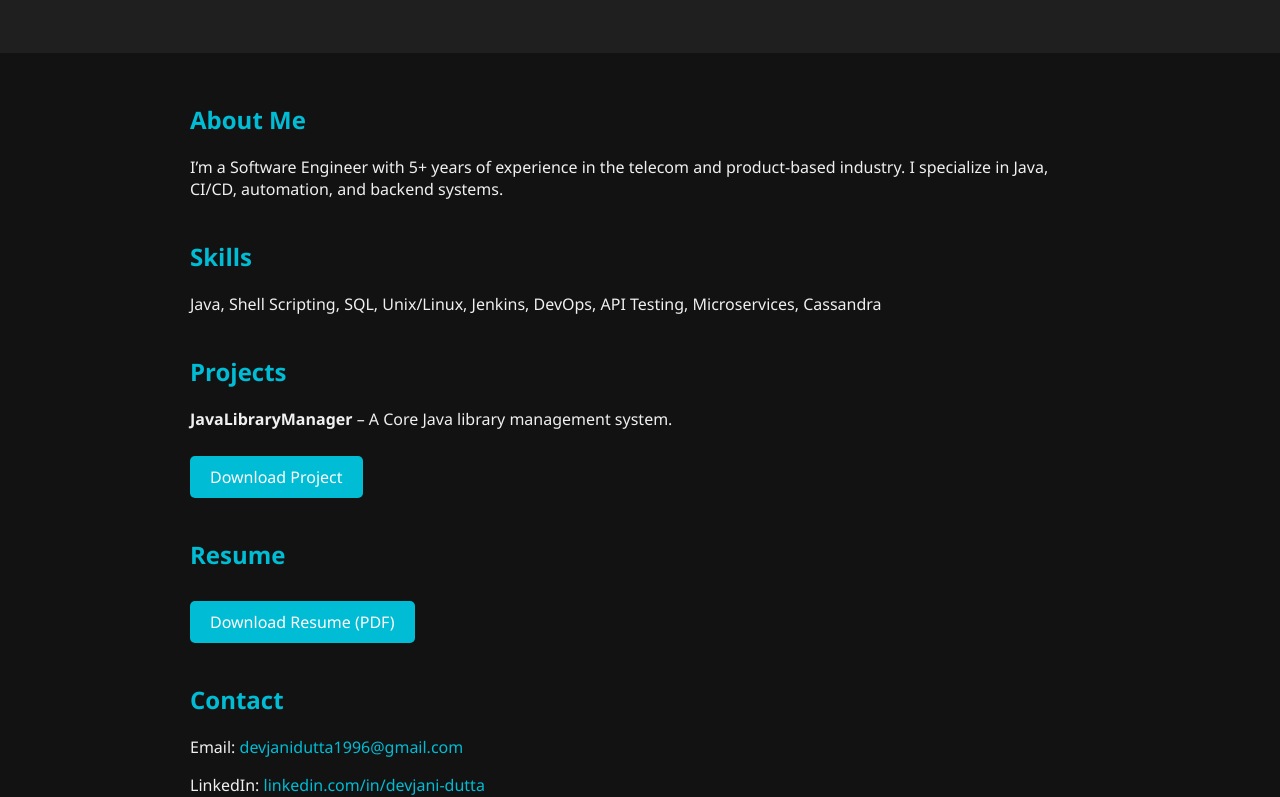
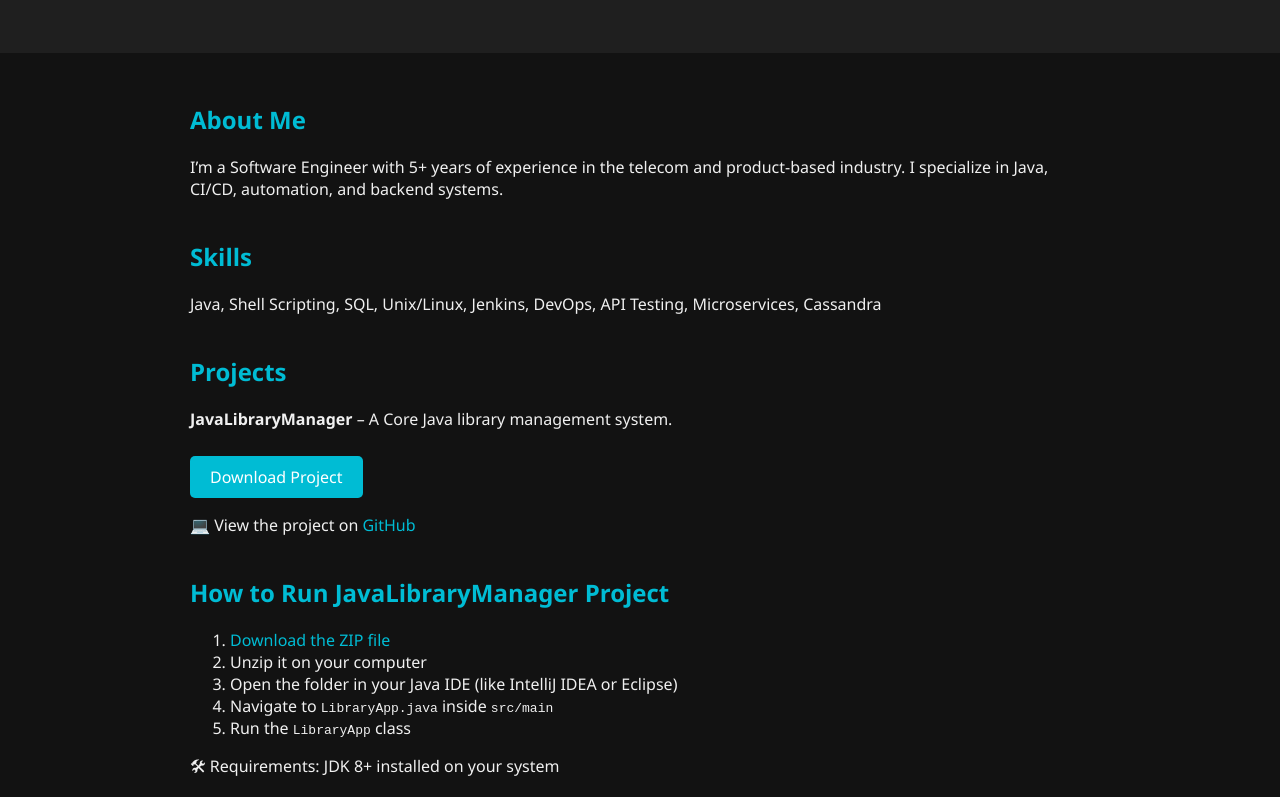
Before and after one commit to DevjaniDutta/ddutta96.github.io, a plain HTML site: page index.html in a window 1280 px wide. Shown: the part 169-966 px from the top of the page. Drawn offline with nearby package versions, Linux system fonts and the light colour scheme.

Commit message:
Update index.html

```diff
--- a/index.html
+++ b/index.html
@@ -1,4 +1,3 @@
-
 <!DOCTYPE html>
 <html lang="en">
 <head>
@@ -29,7 +28,20 @@
         <section data-aos="zoom-in">
             <h2>Projects</h2>
             <p><strong>JavaLibraryManager</strong> – A Core Java library management system.</p>
-            <a href="projects/JavaLibraryManager/README.md" class="button">Download Project</a>
+            <a href="projects/JavaLibraryManager.zip" class="button">Download Project</a>
+            <p>💻 View the project on <a href="https://github.com/DevjaniDutta/JavaLibraryManager" target="_blank">GitHub</a></p>
+        </section>
+
+        <section data-aos="fade-up">
+            <h2>How to Run JavaLibraryManager Project</h2>
+            <ol>
+                <li><a href="projects/JavaLibraryManager.zip">Download the ZIP file</a></li>
+                <li>Unzip it on your computer</li>
+                <li>Open the folder in your Java IDE (like IntelliJ IDEA or Eclipse)</li>
+                <li>Navigate to <code>LibraryApp.java</code> inside <code>src/main</code></li>
+                <li>Run the <code>LibraryApp</code> class</li>
+            </ol>
+            <p>🛠 Requirements: JDK 8+ installed on your system</p>
         </section>
 
         <section data-aos="fade-up">
@@ -49,6 +61,8 @@
     </footer>
 
     <script src="https://cdn.jsdelivr.net/npm/aos@2.3.4/dist/aos.js"></script>
-    <script src="script.js"></script>
+    <script>
+        AOS.init();
+    </script>
 </body>
 </html>
```
